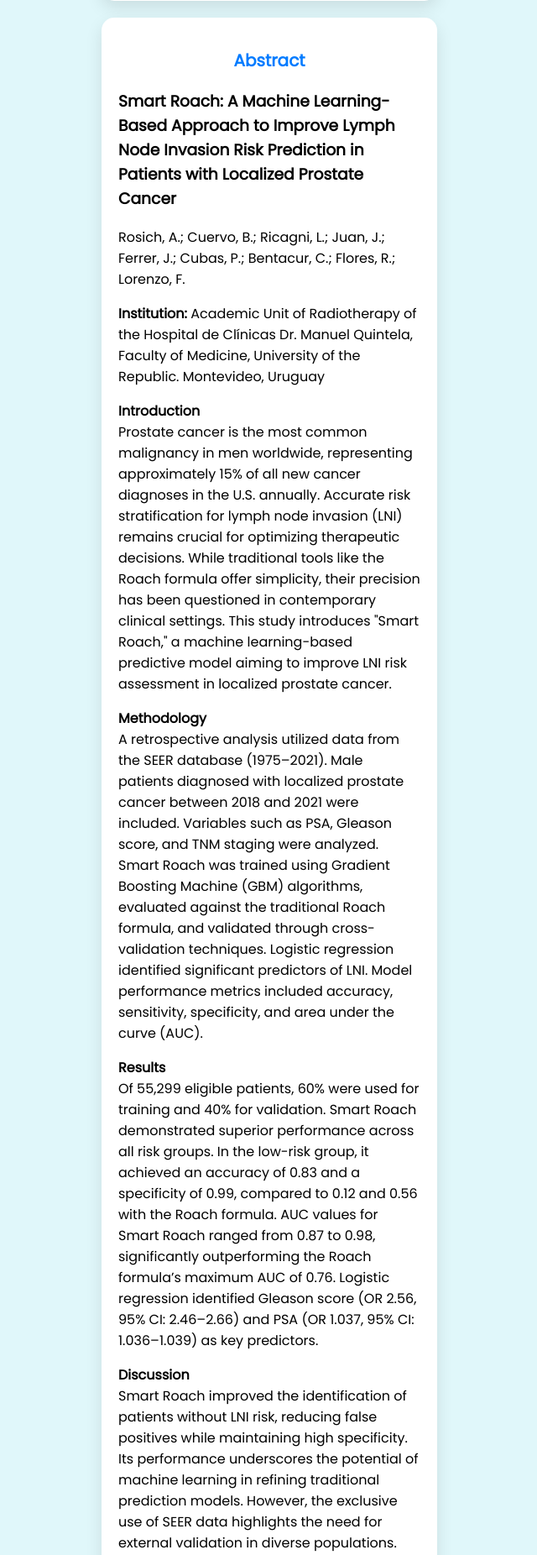
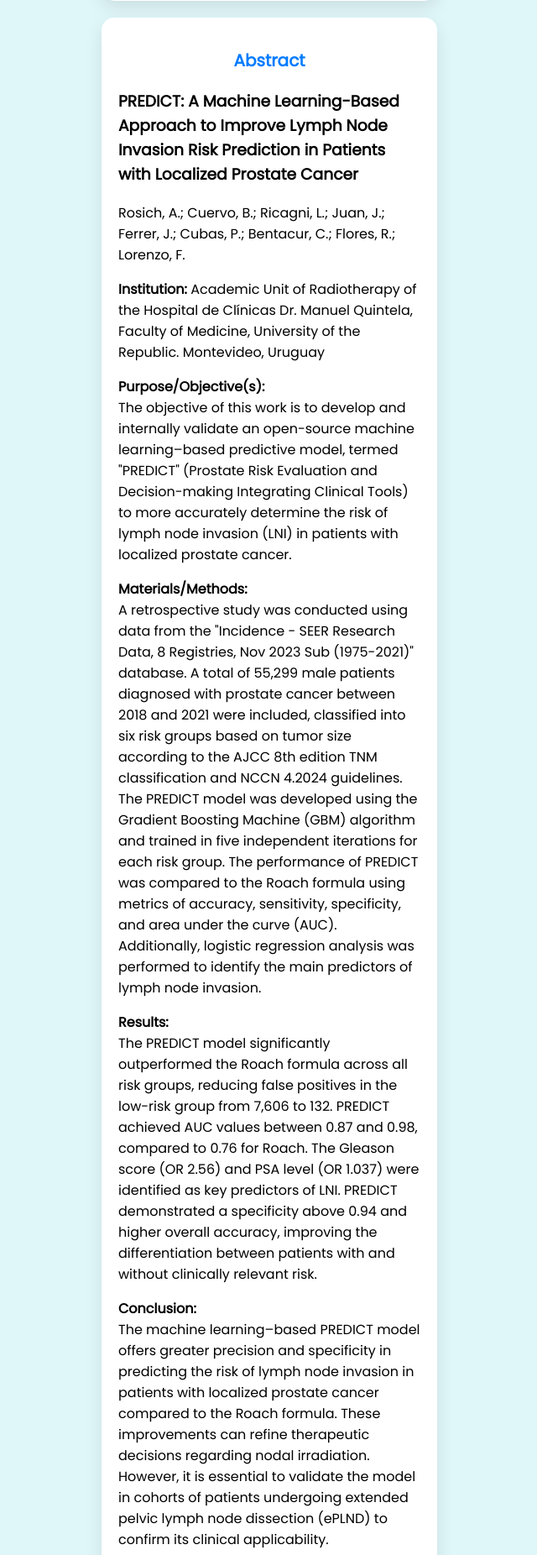
Before and after one commit to agusrosich/PredictAI, a Flask app: page / in a window 1280 px wide. Shown: the part 803-2655 px from the top of the page at 84% size, without its empty margins (319-959 px from the left). Run offline with Flask 3, Linux system fonts and the light colour scheme; parts of the project's set-up code (start-up, migrations or seed data) failed here and were passed over.

Commit message:
Update index.html

```diff
--- a/templates/index.html
+++ b/templates/index.html
@@ -321,8 +321,8 @@
         <h2 class="section-title">Abstract</h2>
 
         <!-- Title -->
-        <h3 class="en">Smart Roach: A Machine Learning-Based Approach to Improve Lymph Node Invasion Risk Prediction in Patients with Localized Prostate Cancer</h3>
-        <h3 class="es">Smart Roach: Un Enfoque Basado en Machine Learning para Mejorar la Predicción del Riesgo de Invasión Ganglionar en Pacientes con Cáncer de Próstata Localizado</h3>
+        <h3 class="en">PREDICT: A Machine Learning-Based Approach to Improve Lymph Node Invasion Risk Prediction in Patients with Localized Prostate Cancer</h3>
+        <h3 class="es">PREDICT: Un Enfoque Basado en Machine Learning para Mejorar la Predicción del Riesgo de Invasión Ganglionar en Pacientes con Cáncer de Próstata Localizado</h3>
 
         <!-- Authors -->
         <p>Rosich, A.; Cuervo, B.; Ricagni, L.; Juan, J.; Ferrer, J.; Cubas, P.; Bentacur, C.; Flores, R.; Lorenzo, F.</p>
@@ -334,46 +334,38 @@
         <!-- Abstract -->
         <!-- English Abstract -->
         <p class="en">
-            <strong>Introduction</strong><br>
-            Prostate cancer is the most common malignancy in men worldwide, representing approximately 15% of all new cancer diagnoses in the U.S. annually. Accurate risk stratification for lymph node invasion (LNI) remains crucial for optimizing therapeutic decisions. While traditional tools like the Roach formula offer simplicity, their precision has been questioned in contemporary clinical settings. This study introduces "Smart Roach," a machine learning-based predictive model aiming to improve LNI risk assessment in localized prostate cancer.
+            <strong>Purpose/Objective(s):</strong><br>
+            The objective of this work is to develop and internally validate an open-source machine learning–based predictive model, termed "PREDICT" (Prostate Risk Evaluation and Decision-making Integrating Clinical Tools) to more accurately determine the risk of lymph node invasion (LNI) in patients with localized prostate cancer.
         </p>
         <p class="en">
-            <strong>Methodology</strong><br>
-            A retrospective analysis utilized data from the SEER database (1975–2021). Male patients diagnosed with localized prostate cancer between 2018 and 2021 were included. Variables such as PSA, Gleason score, and TNM staging were analyzed. Smart Roach was trained using Gradient Boosting Machine (GBM) algorithms, evaluated against the traditional Roach formula, and validated through cross-validation techniques. Logistic regression identified significant predictors of LNI. Model performance metrics included accuracy, sensitivity, specificity, and area under the curve (AUC).
+            <strong>Materials/Methods:</strong><br>
+            A retrospective study was conducted using data from the "Incidence - SEER Research Data, 8 Registries, Nov 2023 Sub (1975-2021)" database. A total of 55,299 male patients diagnosed with prostate cancer between 2018 and 2021 were included, classified into six risk groups based on tumor size according to the AJCC 8th edition TNM classification and NCCN 4.2024 guidelines. The PREDICT model was developed using the Gradient Boosting Machine (GBM) algorithm and trained in five independent iterations for each risk group. The performance of PREDICT was compared to the Roach formula using metrics of accuracy, sensitivity, specificity, and area under the curve (AUC). Additionally, logistic regression analysis was performed to identify the main predictors of lymph node invasion.
         </p>
         <p class="en">
-            <strong>Results</strong><br>
-            Of 55,299 eligible patients, 60% were used for training and 40% for validation. Smart Roach demonstrated superior performance across all risk groups. In the low-risk group, it achieved an accuracy of 0.83 and a specificity of 0.99, compared to 0.12 and 0.56 with the Roach formula. AUC values for Smart Roach ranged from 0.87 to 0.98, significantly outperforming the Roach formula’s maximum AUC of 0.76. Logistic regression identified Gleason score (OR 2.56, 95% CI: 2.46–2.66) and PSA (OR 1.037, 95% CI: 1.036–1.039) as key predictors.
+            <strong>Results:</strong><br>
+            The PREDICT model significantly outperformed the Roach formula across all risk groups, reducing false positives in the low-risk group from 7,606 to 132. PREDICT achieved AUC values between 0.87 and 0.98, compared to 0.76 for Roach. The Gleason score (OR 2.56) and PSA level (OR 1.037) were identified as key predictors of LNI. PREDICT demonstrated a specificity above 0.94 and higher overall accuracy, improving the differentiation between patients with and without clinically relevant risk.
         </p>
         <p class="en">
-            <strong>Discussion</strong><br>
-            Smart Roach improved the identification of patients without LNI risk, reducing false positives while maintaining high specificity. Its performance underscores the potential of machine learning in refining traditional prediction models. However, the exclusive use of SEER data highlights the need for external validation in diverse populations.
-        </p>
-        <p class="en">
-            <strong>Conclusion</strong><br>
-            The Smart Roach model, leveraging machine learning, enhances precision and specificity in LNI risk prediction. Validation using ePLND patient data is essential for determining its clinical applicability.
+            <strong>Conclusion:</strong><br>
+            The machine learning–based PREDICT model offers greater precision and specificity in predicting the risk of lymph node invasion in patients with localized prostate cancer compared to the Roach formula. These improvements can refine therapeutic decisions regarding nodal irradiation. However, it is essential to validate the model in cohorts of patients undergoing extended pelvic lymph node dissection (ePLND) to confirm its clinical applicability.
         </p>
 
         <!-- Spanish Abstract -->
         <p class="es">
-            <strong>Introducción</strong><br>
-            El cáncer de próstata es la neoplasia maligna más común en hombres a nivel mundial, representando aproximadamente el 15% de todos los nuevos diagnósticos de cáncer en los EE. UU. anualmente. La estratificación precisa del riesgo de invasión de ganglios linfáticos (LNI) sigue siendo crucial para optimizar las decisiones terapéuticas. Si bien herramientas tradicionales como la fórmula de Roach ofrecen simplicidad, su precisión ha sido cuestionada en entornos clínicos contemporáneos. Este estudio introduce "Smart Roach", un modelo predictivo basado en aprendizaje automático que busca mejorar la evaluación del riesgo de LNI en cáncer de próstata localizado.
+            <strong>Propósito/Objetivo(s):</strong><br>
+            El objetivo de este trabajo es desarrollar y validar internamente un modelo predictivo de código abierto basado en aprendizaje automático, denominado "PREDICT" (Evaluación de Riesgo de Próstata y Toma de Decisiones Integrando Herramientas Clínicas), para determinar con mayor precisión el riesgo de invasión de ganglios linfáticos (LNI) en pacientes con cáncer de próstata localizado.
         </p>
         <p class="es">
-            <strong>Metodología</strong><br>
-            Se realizó un análisis retrospectivo utilizando datos de la base SEER (1975–2021). Se incluyeron pacientes masculinos diagnosticados con cáncer de próstata localizado entre 2018 y 2021. Se analizaron variables como PSA, puntaje de Gleason y estadificación TNM. Smart Roach fue entrenado utilizando algoritmos de Gradient Boosting Machine (GBM), evaluado contra la fórmula tradicional de Roach y validado mediante técnicas de validación cruzada. La regresión logística identificó predictores significativos de LNI. Las métricas de rendimiento del modelo incluyeron precisión, sensibilidad, especificidad y área bajo la curva (AUC).
+            <strong>Materiales/Métodos:</strong><br>
+            Se realizó un estudio retrospectivo utilizando datos de la base "Incidence - SEER Research Data, 8 Registries, Nov 2023 Sub (1975-2021)". Se incluyeron un total de 55,299 pacientes masculinos diagnosticados con cáncer de próstata entre 2018 y 2021, clasificados en seis grupos de riesgo basados en el tamaño del tumor según la clasificación TNM de la 8ª edición del AJCC y las directrices NCCN 4.2024. El modelo PREDICT fue desarrollado utilizando el algoritmo Gradient Boosting Machine (GBM) y entrenado en cinco iteraciones independientes para cada grupo de riesgo. El rendimiento de PREDICT fue comparado con la fórmula de Roach utilizando métricas de precisión, sensibilidad, especificidad y área bajo la curva (AUC). Además, se realizó un análisis de regresión logística para identificar los principales predictores de invasión de ganglios linfáticos.
         </p>
         <p class="es">
-            <strong>Resultados</strong><br>
-            De 55,299 pacientes elegibles, el 60% se utilizó para entrenamiento y el 40% para validación. Smart Roach demostró un rendimiento superior en todos los grupos de riesgo. En el grupo de bajo riesgo, logró una precisión de 0.83 y una especificidad de 0.99, en comparación con 0.12 y 0.56 con la fórmula de Roach. Los valores de AUC para Smart Roach oscilaron entre 0.87 y 0.98, superando significativamente el AUC máximo de 0.76 de la fórmula de Roach. La regresión logística identificó el puntaje de Gleason (OR 2.56, IC 95%: 2.46–2.66) y el PSA (OR 1.037, IC 95%: 1.036–1.039) como predictores clave.
+            <strong>Resultados:</strong><br>
+            El modelo PREDICT superó significativamente a la fórmula de Roach en todos los grupos de riesgo, reduciendo los falsos positivos en el grupo de bajo riesgo de 7,606 a 132. PREDICT alcanzó valores de AUC entre 0.87 y 0.98, en comparación con 0.76 para Roach. El puntaje de Gleason (OR 2.56) y el nivel de PSA (OR 1.037) fueron identificados como predictores clave de LNI. PREDICT demostró una especificidad superior a 0.94 y una mayor precisión general, mejorando la diferenciación entre pacientes con y sin riesgo clínicamente relevante.
         </p>
         <p class="es">
-            <strong>Discusión</strong><br>
-            Smart Roach mejoró la identificación de pacientes sin riesgo de LNI, reduciendo falsos positivos y manteniendo alta especificidad. Su rendimiento subraya el potencial del aprendizaje automático para refinar modelos de predicción tradicionales. Sin embargo, el uso exclusivo de datos SEER destaca la necesidad de validación externa en poblaciones diversas.
-        </p>
-        <p class="es">
-            <strong>Conclusión</strong><br>
-            El modelo Smart Roach, aprovechando el aprendizaje automático, mejora la precisión y especificidad en la predicción del riesgo de LNI. La validación utilizando datos de pacientes con ePLND es esencial para determinar su aplicabilidad clínica.
+            <strong>Conclusión:</strong><br>
+            El modelo PREDICT, basado en aprendizaje automático, ofrece mayor precisión y especificidad en la predicción del riesgo de invasión de ganglios linfáticos en pacientes con cáncer de próstata localizado en comparación con la fórmula de Roach. Estas mejoras pueden refinar las decisiones terapéuticas respecto a la irradiación nodal. Sin embargo, es esencial validar el modelo en cohortes de pacientes sometidos a disección de ganglios linfáticos pélvicos extendida (ePLND) para confirmar su aplicabilidad clínica.
         </p>
     </div>
 
@@ -381,10 +373,10 @@
     <div class="section social-share">
         <p class="es">Compartir en:</p>
         <div class="social-icons">
-            <a href="https://twitter.com/intent/tweet?text=Check%20out%20Smart%20Roach%20Test!" class="social-icon x" title="X" target="_blank">X</a>
-            <a href="https://www.linkedin.com/shareArticle?mini=true&url=https://github.com/agusrosich/SmartRoach/&title=Smart%20Roach%20Test" class="social-icon linkedin" title="LinkedIn" target="_blank">in</a>
-            <a href="https://www.instagram.com/?url=https://github.com/agusrosich/SmartRoach/" class="social-icon instagram" title="Instagram" target="_blank">IG</a>
-            <a href="https://www.facebook.com/sharer/sharer.php?u=https://github.com/agusrosich/SmartRoach/" class="social-icon facebook" title="Facebook" target="_blank">f</a>
+            <a href="https://twitter.com/intent/tweet?text=Check%20out%20PredictIA%20Test!" class="social-icon x" title="X" target="_blank">X</a>
+            <a href="https://www.linkedin.com/shareArticle?mini=true&url=https://github.com/agusrosich/PredictIA/&title=PREDICT%20Test" class="social-icon linkedin" title="LinkedIn" target="_blank">in</a>
+            <a href="https://www.instagram.com/?url=https://github.com/agusrosich/PredictIA/" class="social-icon instagram" title="Instagram" target="_blank">IG</a>
+            <a href="https://www.facebook.com/sharer/sharer.php?u=https://github.com/agusrosich/PredictIA/" class="social-icon facebook" title="Facebook" target="_blank">f</a>
         </div>
     </div>
 
@@ -393,7 +385,7 @@
         <h2 class="section-title">GitHub</h2>
         <p class="en">Access the project on GitHub:</p>
         <p class="es">Accede al proyecto en GitHub:</p>
-        <a href="https://github.com/agusrosich/PredictAI/" target="_blank">https://github.com/agusrosich/SmartRoach/</a>
+        <a href="https://github.com/agusrosich/PredictAI/" target="_blank">https://github.com/agusrosich/PredictIA/</a>
     </div>
 </body>
 </html>
```
